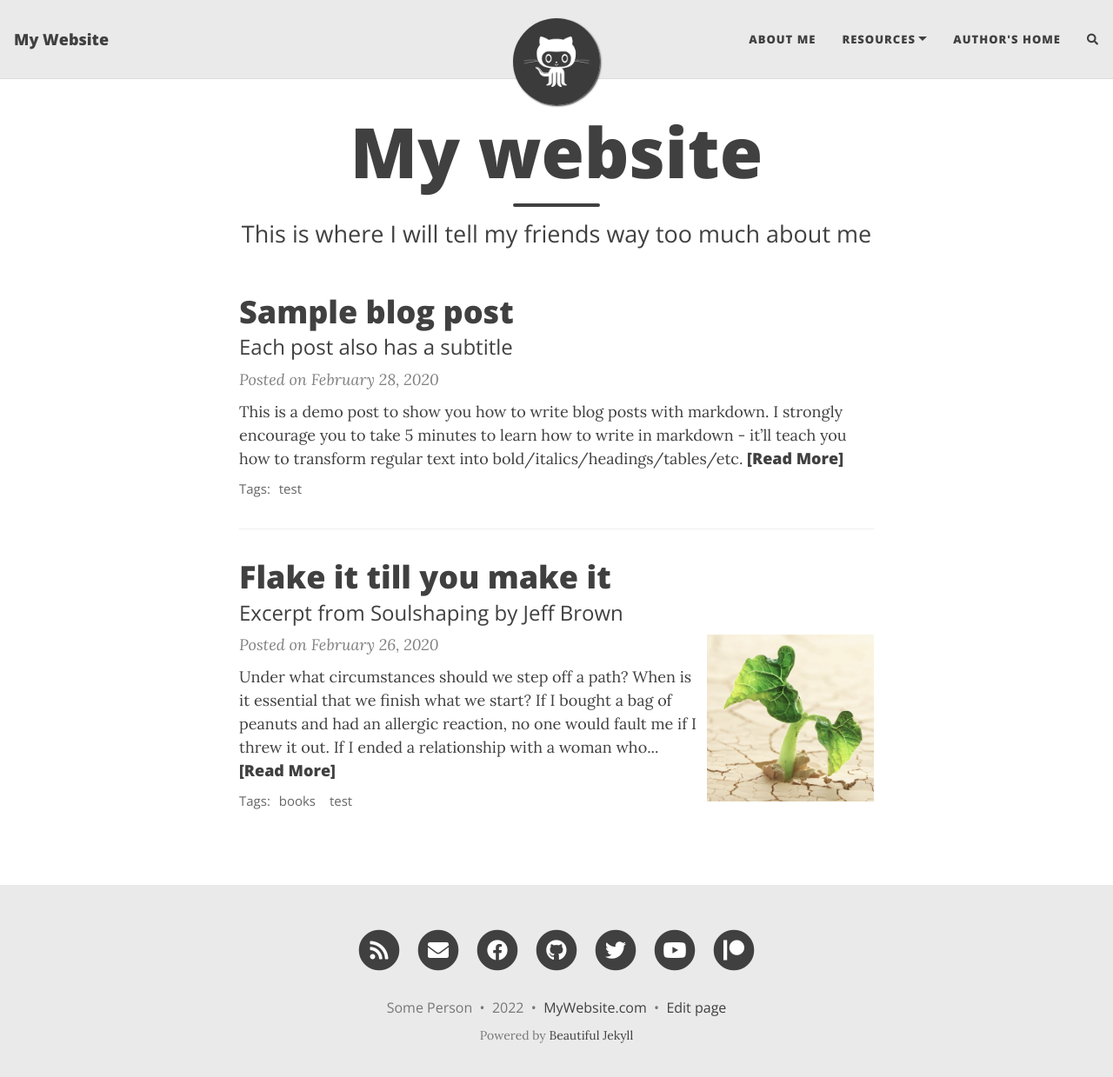
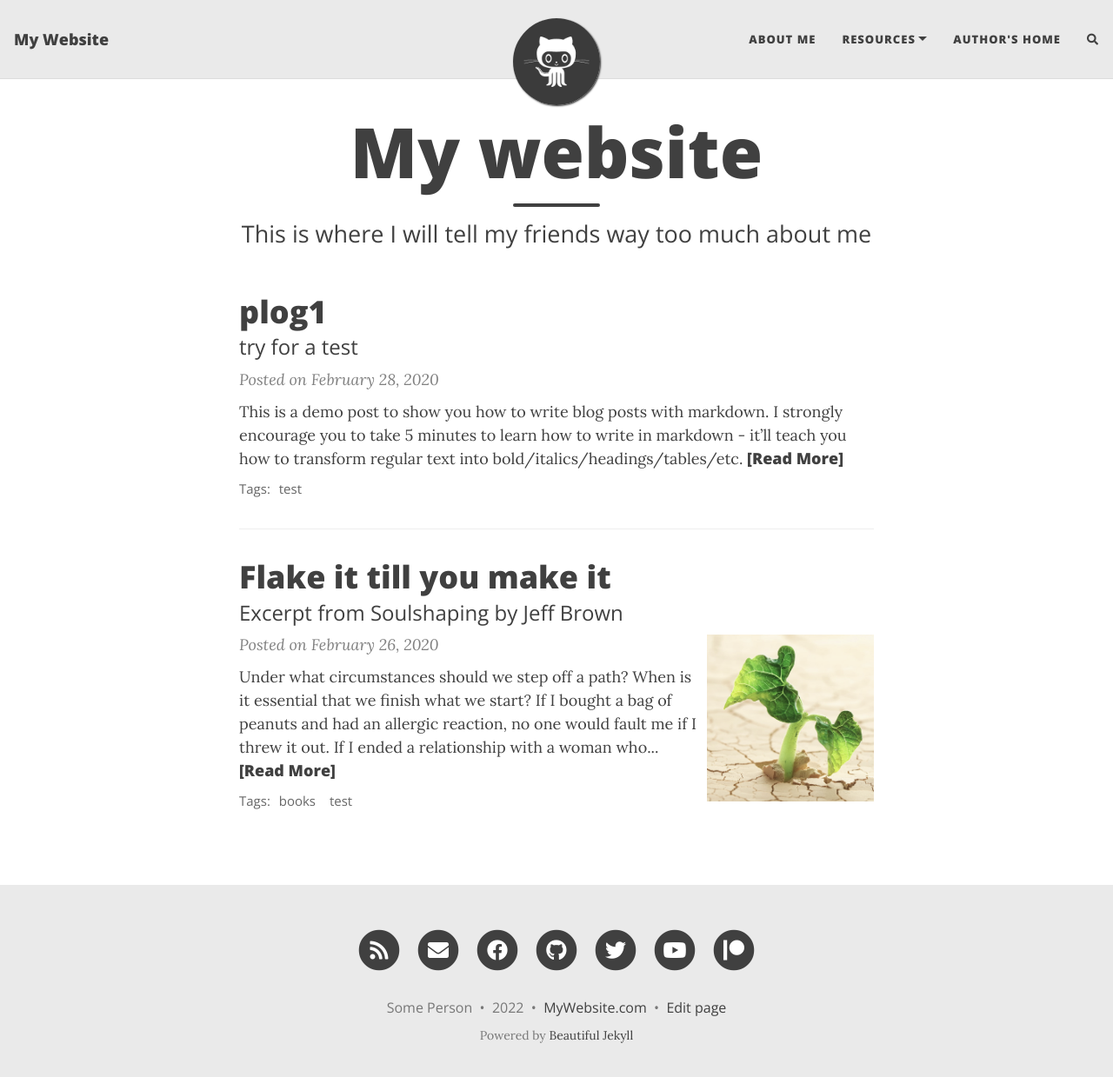
Before and after one commit to wut2017syj/wut2017syj.github.io, a Jekyll site: the page built from index.html, in a window 1280 px wide and 1252 px high. Shown: the top 1239 px of the window at 87% size. Built offline with Jekyll 4.4.1, drawn with Linux system fonts in a browser that asks for light colours; nearby versions of some CDN libraries; the list of posts is cut into pages by our own code; comment, search, counter and statistics services are not loaded.

Commit message:
Update 2020-02-28-test-markdown.md
for a test

````diff
--- a/_posts/2020-02-28-test-markdown.md
+++ b/_posts/2020-02-28-test-markdown.md
@@ -1,13 +1,12 @@
 ---
 layout: post
-title: Sample blog post
-subtitle: Each post also has a subtitle
+title: plog1
+subtitle: try for a test
 gh-repo: daattali/beautiful-jekyll
 gh-badge: [star, fork, follow]
 tags: [test]
 comments: true
 ---
-
 This is a demo post to show you how to write blog posts with markdown.  I strongly encourage you to [take 5 minutes to learn how to write in markdown](https://markdowntutorial.com/) - it'll teach you how to transform regular text into bold/italics/headings/tables/etc.
 
 **Here is some bold text**
@@ -17,12 +16,11 @@ This is a demo post to show you how to write blog posts with markdown.  I strong
 Here's a useless table:
 
 | Number | Next number | Previous number |
-| :------ |:--- | :--- |
-| Five | Six | Four |
-| Ten | Eleven | Nine |
-| Seven | Eight | Six |
-| Two | Three | One |
-
+| :----- | :---------- | :-------------- |
+| Five   | Six         | Four            |
+| Ten    | Eleven      | Nine            |
+| Seven  | Eight       | Six             |
+| Two    | Three       | One             |
 
 How about a yummy crepe?
 
@@ -34,12 +32,12 @@ It can also be centered!
 
 Here's a code chunk:
 
-~~~
+```
 var foo = function(x) {
   return(x + 5);
 }
 foo(3)
-~~~
+```
 
 And here is the same code with syntax highlighting:
 
@@ -60,6 +58,7 @@ foo(3)
 {% endhighlight %}
 
 ## Boxes
+
 You can add notification, warning and error boxes like this:
 
 ### Notification
````
